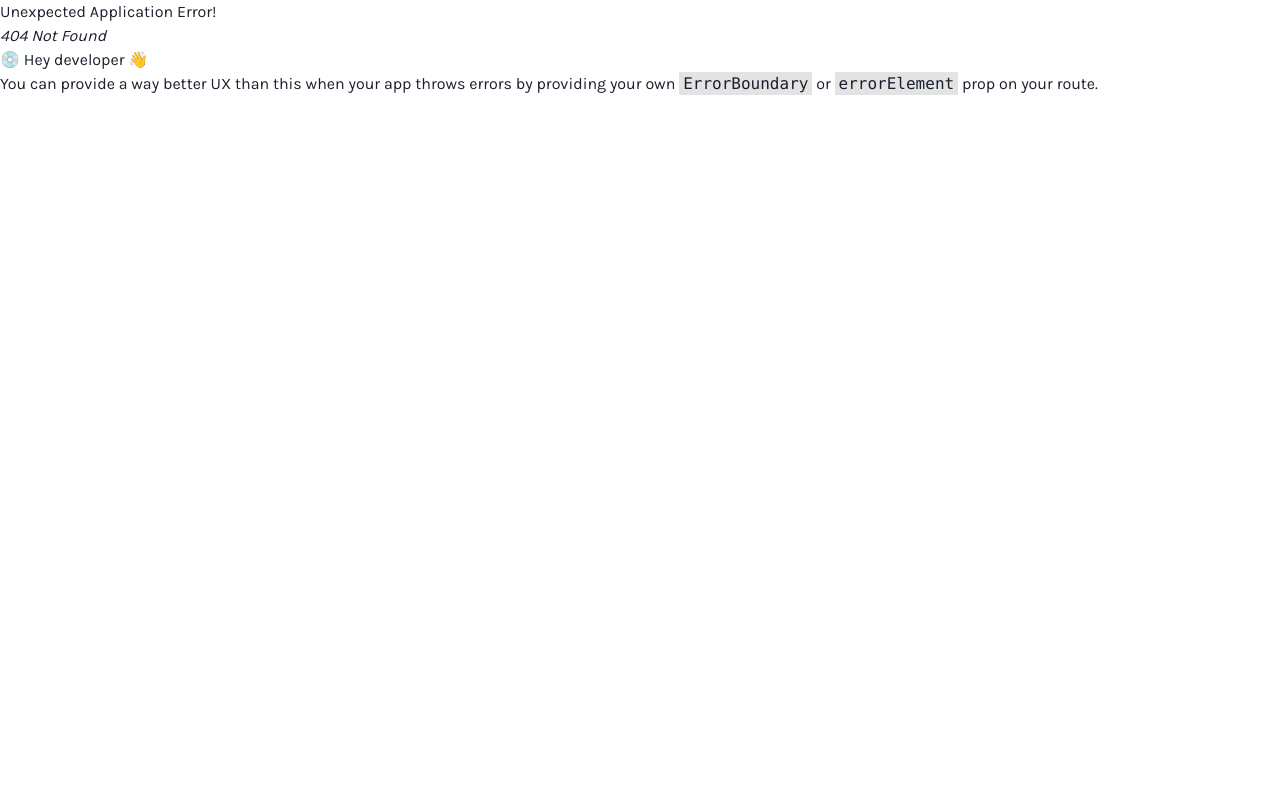
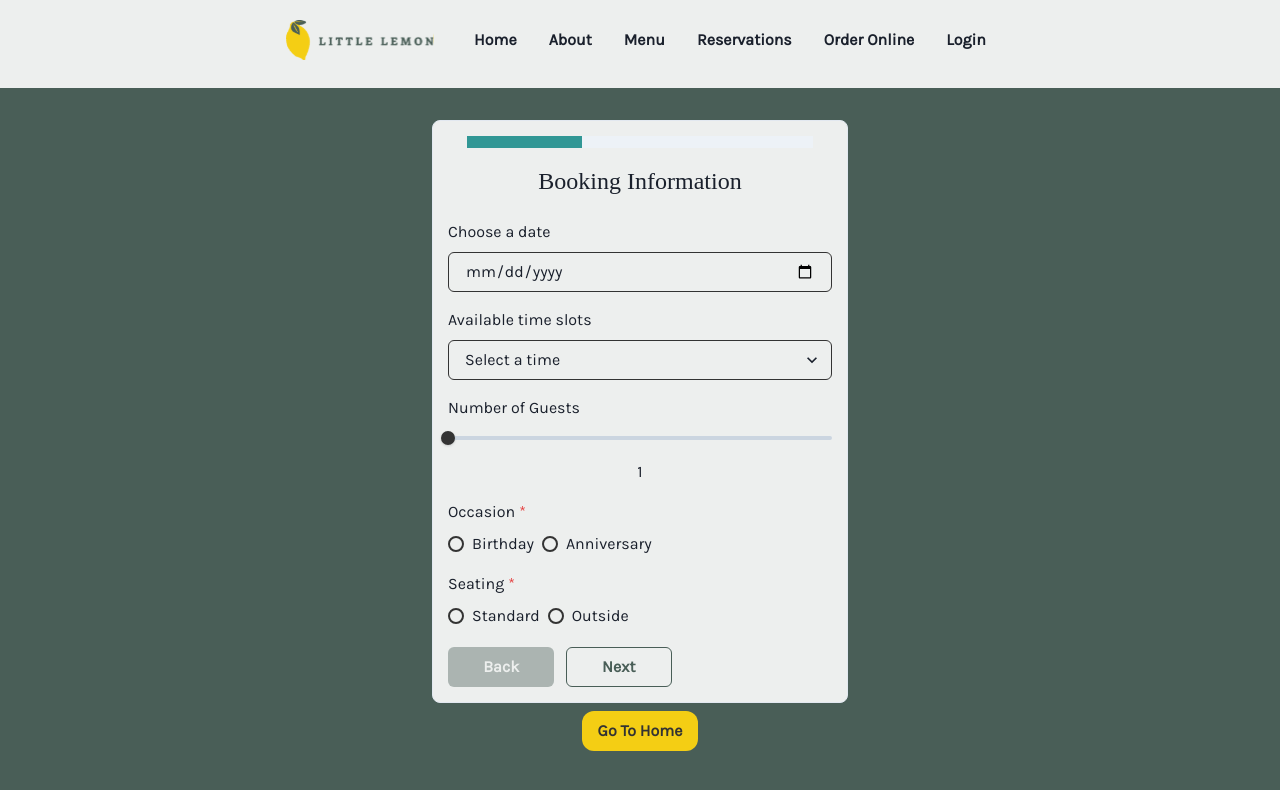
Before and after one commit to aliouuuw/little-lemon, a React (Create React App) app: page /little-lemon/reserve in a window 1280 px wide. Before the commit this address had no page. Shown: the top 790 px of the page. Built offline with nearby package versions, Linux system fonts and the light colour scheme; the HTML template or start-up script is replaced by a standard one.

Commit message:
LL Version 1 - Fixed Route and Form Display Issues

```diff
--- a/src/App.js
+++ b/src/App.js
@@ -28,10 +28,10 @@ const theme = extendTheme({colors, fonts})
 
 const router = createBrowserRouter(
   createRoutesFromElements(
-    <Route path="/" element={<Root/>}>
+    <Route path="/little-lemon" element={<Root/>}>
       <Route index element={<Home/>}/>
-      <Route path="reserve" element={<Reserve/>}/>
-      <Route path="confirmation" element={<ConfirmedBooking/>}/>
+      <Route path="/little-lemon/reserve" element={<Reserve/>}/>
+      <Route path="/little-lemon/confirmation" element={<ConfirmedBooking/>}/>
     </Route>
   )
 );
--- a/src/components/InfoCard.jsx
+++ b/src/components/InfoCard.jsx
@@ -12,11 +12,13 @@ function InfoCard() {
                 bgColor={'brand.secondary_W'}
                 borderWidth="1px"
                 rounded="lg"
-                m={'auto'}
+                mx="auto"
+                mt={8}
+                w={{base: '70vw', md: '45vw', lg: '30vw'}}
                 maxWidth={800}
                 p={15}>
                 <Heading fontSize={'2xl'} align={'center'} my={'2'} fontWeight={'normal'}>Your reservation was received. Thank you!</Heading>
-                <Card bgColor={'#d9d9d9'} w={{ base: '70vw', md: '45vw', lg: '30vw' }} >
+                <Card bgColor={'#d9d9d9'} w={'auto'} >
                     <CardHeader>
                         <Text size='lg' textAlign={'center'} fontWeight={'bold'}>Reservation Information</Text>
                     </CardHeader>
@@ -47,9 +49,8 @@ function InfoCard() {
                     </CardBody>
                 </Card>
             </Box>
-            <Link to="/">
+            <Link to="/little-lemon">
                 <Button
-                    mt={'-70px'}
                     mb={'5'}
                     rounded={'xl'}
                     bg={'brand.primary_Y'}
--- a/src/components/MultiSteps.jsx
+++ b/src/components/MultiSteps.jsx
@@ -31,7 +31,7 @@ export default function MultiSteps(props) {
   const [occasion, setOccasion] = useState();
   const [seating, setSeating] = useState();
 
-  const { setBookInfo } = useAlertContext();
+  const { setBookInfo, setToastOn } = useAlertContext();
 
   const initializeTimes = {
     date: "yyyy-MM-dd",
@@ -77,7 +77,8 @@ export default function MultiSteps(props) {
       };
       console.log("Form values:", formValues);
       setBookInfo(formValues);
-      props.navigate("/confirmation");
+      setToastOn(false);
+      props.navigate("/little-lemon/confirmation");
     },
     validationSchema: Yup.object({
       date: Yup.string().required("Required"),
@@ -94,7 +95,8 @@ export default function MultiSteps(props) {
         rounded="lg"
         maxWidth={800}
         p={15}
-        m="auto"
+        mx="auto"
+        mt={8}
         as="form"
         onSubmit={formik.handleSubmit}
         bgColor={'brand.secondary_W'}
@@ -156,9 +158,8 @@ export default function MultiSteps(props) {
           </Flex>
         </ButtonGroup>
       </Box>
-      <Link to="/">
+      <Link to="/little-lemon">
         <Button
-          mt={'-90px'}
           mb={'5'}
           rounded={'xl'}
           bg={'brand.primary_Y'}
--- a/src/components/Navbar.jsx
+++ b/src/components/Navbar.jsx
@@ -23,7 +23,7 @@ const NavLink = ({ children }) => (
       textDecoration: 'none',
       bg: useColorModeValue('gray.200', 'gray.700'),
     }}
-    href={'/'}>
+    href={'/little-lemon'}>
     {children}
   </Link>
 );
--- a/src/routes/ConfirmedBooking.js
+++ b/src/routes/ConfirmedBooking.js
@@ -11,17 +11,20 @@ function ConfirmedBooking() {
     const { toastOn, setToastOn } = useAlertContext()
     const toast = useToast();
 
+
     useEffect(() => {
         if (toastOn) {
             toast({
                 title: 'Booking successful!',
+                position: 'top',
                 status: 'success',
                 duration: 5000,
                 isClosable: true,
             });
         }
         else setToastOn(true);
-    }, [toastOn, setToastOn, toast]);
+        // eslint-disable-next-line
+    }, [toastOn]);
     return (
         <>
             <Navbar />
```
Also changed, not shown: src/components/Form2.jsx (+0 -7 lines).
